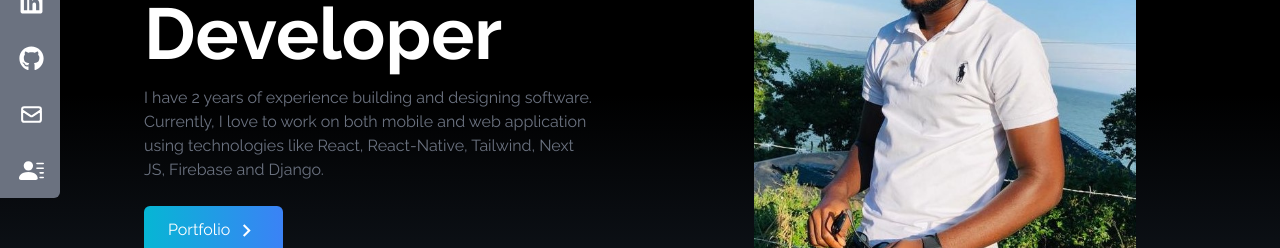
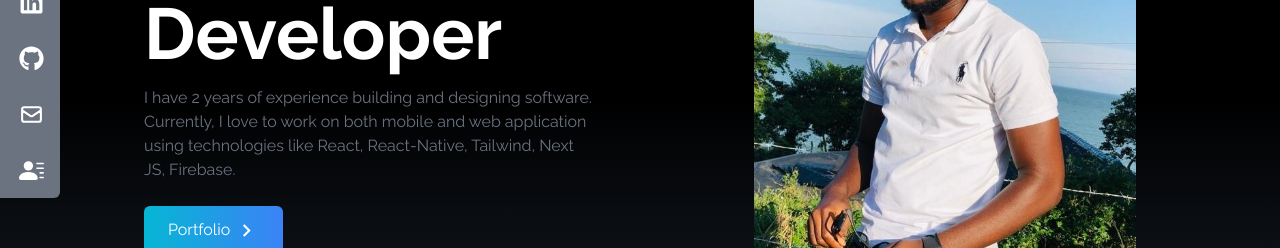
Before and after one commit to jumatech78/j_tech, a React (Create React App) app: page / in a window 1280 px wide. Shown: the part 306-554 px from the top of the page. Built offline with nearby package versions, Linux system fonts and the light colour scheme.

Commit message:
Updates.

```diff
--- a/src/components/About.jsx
+++ b/src/components/About.jsx
@@ -20,8 +20,8 @@ const About = () => {
           functional sense. I'm looking forward on working and learning from
           developing applications with a team of passionate developers. Some of
           the technologies i work with at the moment include the following
-          React.js, React-Native, Next.js HTML, CSS, Tailwindcss, Firebase,
-          Django.
+          React.js, React-Native, Next.js HTML, CSS, Tailwindcss, Firebase.
+
         </p>
 
         <br />
--- a/src/components/Home.jsx
+++ b/src/components/Home.jsx
@@ -17,7 +17,7 @@ const Home = () => {
           <p className="text-gray-500 py-4 max-w-md">
             I have 2 years of experience building and designing software.
             Currently, I love to work on both mobile and web application using technologies like
-            React, React-Native, Tailwind, Next JS, Firebase and Django.
+            React, React-Native, Tailwind, Next JS, Firebase.
           </p>
 
           <div>
```
